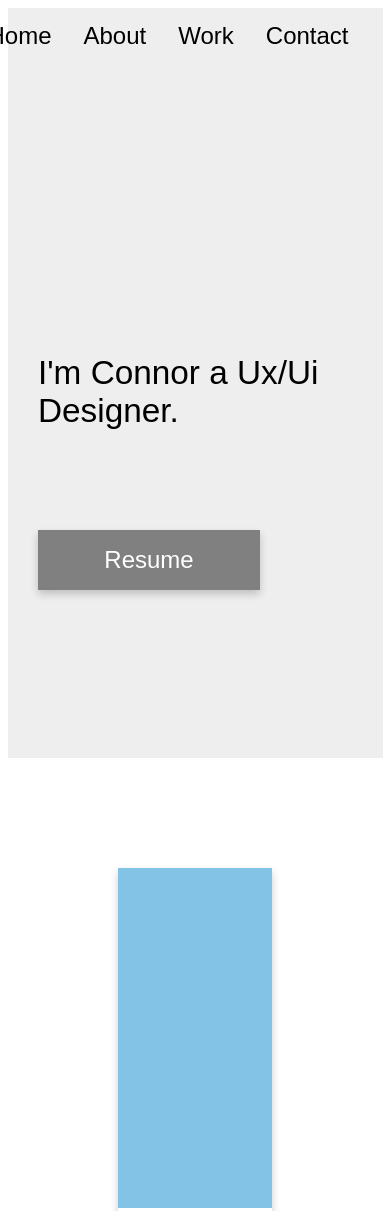
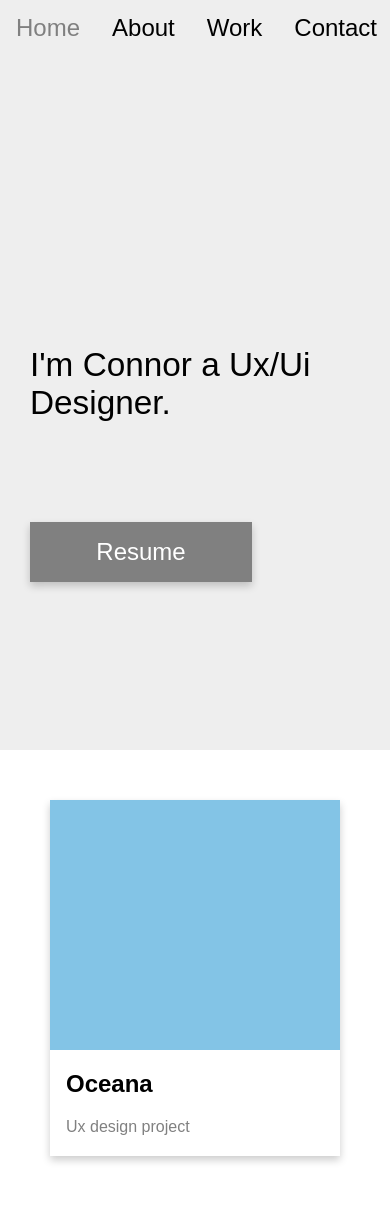
Before and after one commit to connorolsen47/UX_UI_HW18, a plain HTML site: page index.html in a window 390 px wide. Shown: the top 1211 px of the page. Drawn offline with Linux system fonts and the light colour scheme.

Commit message:
Updated media queries
added css code still need more

```diff
--- a/style.css
+++ b/style.css
@@ -1,12 +1,17 @@
 html{
 	font-family: Arial, Helvetica, sans-serif;
+}
+
+body{
+	margin: 0px;
+	margin-bottom: 0px;
 }
 
 .background{
 	background: #EEEEEE;
 	height: 750px;
 	width: 100%;
-	max-width: 1864px;
+	max-width: 1920px;
 	min-width: 375px;
 }
 
@@ -17,11 +22,10 @@ html{
 	font-family: Arial, Helvetica, sans-serif;
 	font-size: 18pt;
 	width: 100%;
-	margin-right: 50px;
 }
 
 .menu a{
-	float: left;
+	float: right;
 	text-align: center;
 	padding: 14px 16px;
 	text-decoration: none;
@@ -126,6 +130,16 @@ footer{
 	text-decoration: none;
 }
 
+@media only screen and (max-width: 1300px) {
+	.par{
+		margin-left: 100px;
+	}
+
+	button{
+		margin-left: 100px;
+	}
+}
+
  @media only screen and (max-width: 768px) {
   .par {
     margin-left: 30px;
@@ -133,10 +147,31 @@ footer{
   button {
   	margin-left: 30px;
   }
+
   .menu{
-  	justify-content: center;
-  	width: 320px;
+  	justify-content: space-around;
   }
+
+  .navBottom {
+  	justify-content: space-around;
+  }
+
+  .portfolio {
+  	padding: 10px;
+  }
+  .column {
+  	padding: 20px;
+  }
+  .images{
+  	height: 250px;
+  }
+  .images2{
+  	height: 250px;
+  }
+  .images3{
+  	height: 250px;
+  }
+
 
 @media only screen and (max-width: 375px) {
   .par {
```
